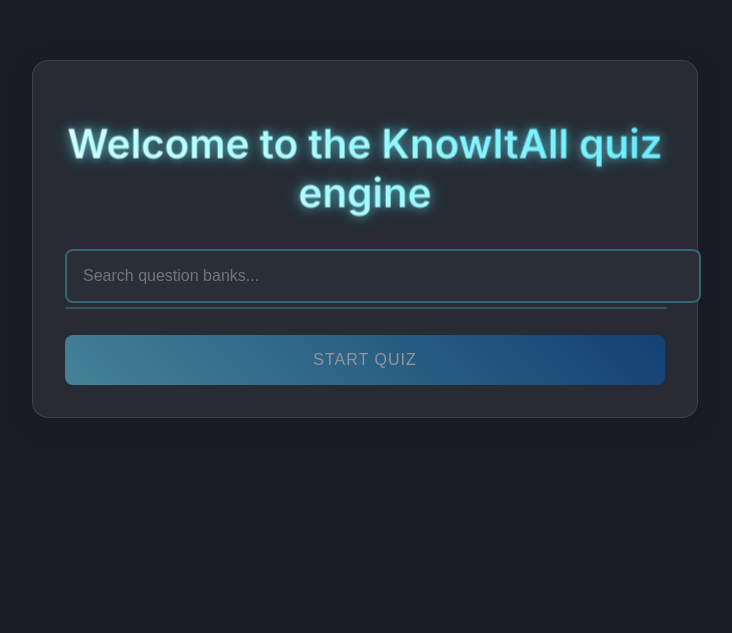
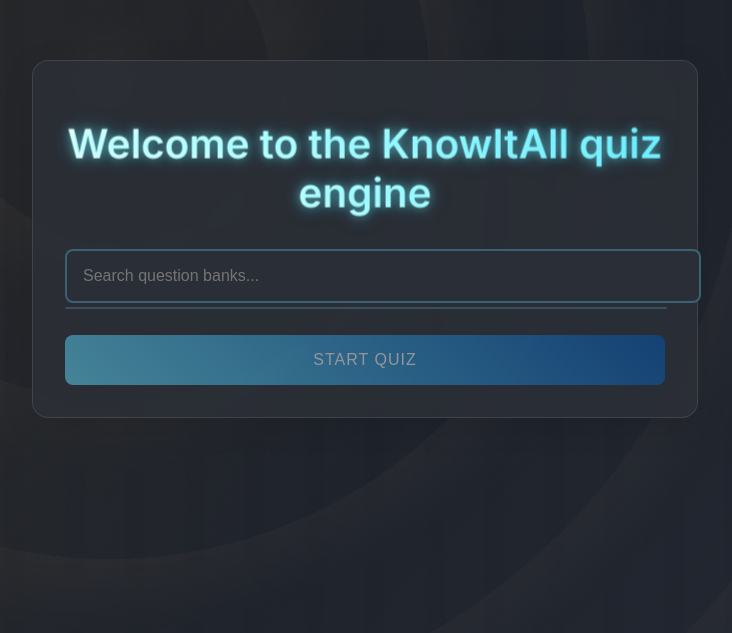
Before and after one commit to dglewis/knowitall, a website: page views/menu.html in a window 1280 px wide. Shown: the part 161-794 px from the top of the page, without its empty margins (275-1007 px from the left). Drawn offline with Linux system fonts and the light colour scheme; no server answers.

Commit message:
Add background effects

```diff
--- a/public/styles.css
+++ b/public/styles.css
@@ -8,6 +8,11 @@
     font-family: 'Inter', sans-serif;
     position: relative;
     overflow: hidden;
+    background: linear-gradient(
+        135deg,
+        #1a1d24 0%,
+        #232832 100%
+    );
 }
 
 .container {
@@ -496,3 +501,43 @@
 #flagged-list li:hover {
     background: rgba(97, 218, 251, 0.2);
 }
+
+.dappled-light {
+    position: fixed;
+    top: 0;
+    left: 0;
+    width: 100%;
+    height: 100%;
+    pointer-events: none;
+    opacity: 0.15;
+    background:
+        /* Static vertical blinds */
+        repeating-linear-gradient(
+            90deg,
+            transparent 0,
+            transparent 40px,
+            rgba(0, 0, 0, 0.05) 40px,
+            rgba(0, 0, 0, 0.05) 60px
+        ),
+        /* Static leaf shadows */
+        repeating-radial-gradient(
+            circle at 30% 30%,
+            rgba(255, 220, 180, 0.2) 0px,
+            transparent 80px,
+            transparent 160px
+        );
+}
+
+.warm-glow {
+    position: fixed;
+    top: 0;
+    left: 0;
+    width: 100%;
+    height: 100%;
+    background: linear-gradient(
+        120deg,
+        rgba(255, 200, 100, 0.08),
+        transparent 60%
+    );
+    pointer-events: none;
+}
--- a/views/menu.html
+++ b/views/menu.html
@@ -8,6 +8,8 @@
     <link rel="stylesheet" href="/styles.css">
 </head>
 <body>
+    <div class="dappled-light"></div>
+    <div class="warm-glow"></div>
     <div class="container">
         <h1>Welcome to the KnowItAll quiz engine</h1>
         <div class="search-container">
```
Also changed, not shown: views/index.html (+2 -0 lines).
